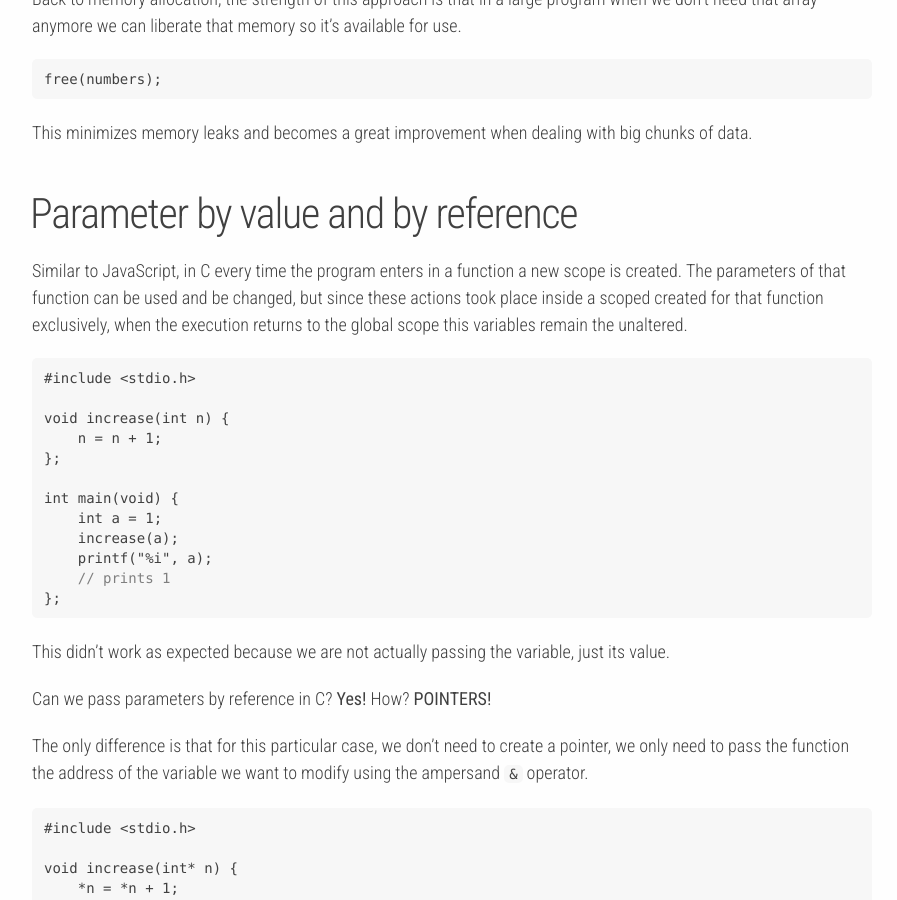
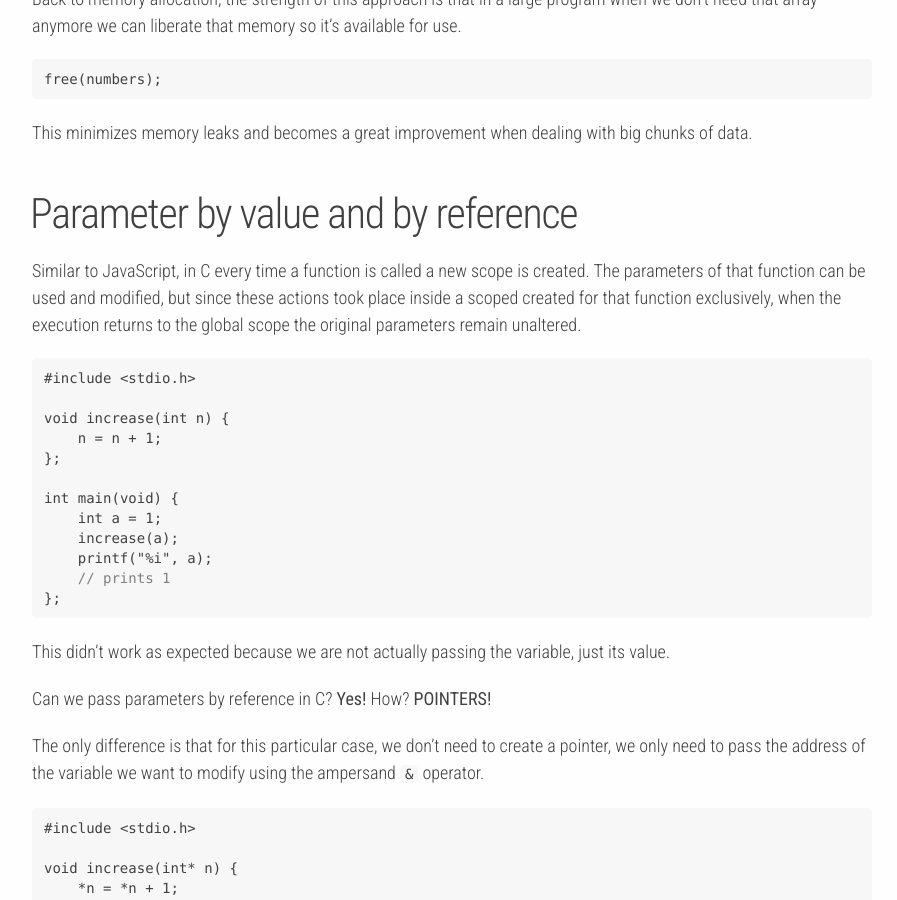
Before and after one commit to jeremenichelli/jeremenichelli.github.io, a Jekyll site: the page built from _posts/2015-11-19-pointers-in-c.md, in a window 1280 px wide and 900 px high, scrolled down 2093 px. Shown: the whole window, without its empty margins (188-1085 px from the left). Built offline with Jekyll 4.4.1, drawn with Linux system fonts in a browser that asks for light colours; Markdown is read by kramdown in place of the engine named in the settings; some of the changed text lies outside the part shown.

Commit message:
Update 2015-11-19-pointers-in-c.md

````diff
--- a/_posts/2015-11-19-pointers-in-c.md
+++ b/_posts/2015-11-19-pointers-in-c.md
@@ -10,7 +10,7 @@
 
 C is a powerful language and one of the reasons is that you can control how much space your program will take while running. It doesn't seem to be such a deal nowadays, but in times where computers have a limited amount of RAM this was an amazing feature.
 
-Every time you declare a new variable, any programming language takes a piece of the memory of the device to store it until the program dies or we make it available again somehow. In some languages these variables must be typed.
+Every time you declare a new variable, any programming language takes a piece of memory from the device to store it until the program dies or we make it available again somehow. In some languages these variables must be typed.
 
 JavaScript doesn't have types, though we could differentiate between primitives and objects, but C is a strongly typed language. This means that you have to indicate what information your variable will contain.
 
@@ -20,7 +20,7 @@
 float f = 2.5
 ```
 
-When you declare variables, the language reserves an amount in memory that will depend on that type.
+That type will define the amount of memory that's being saved.
 
 
 ## Pointers
@@ -79,7 +79,7 @@
 
 ## Parameter by value and by reference
 
-Similar to JavaScript, in C every time the program enters in a function a new scope is created. The parameters of that function can be used and be changed, but since these actions took place inside a scoped created for that function exclusively, when the execution returns to the global scope this variables remain the unaltered.
+Similar to JavaScript, in C every time a function is called a new scope is created. The parameters of that function can be used and modified, but since these actions took place inside a scoped created for that function exclusively, when the execution returns to the global scope the original parameters remain unaltered.
 
 ```c
 #include <stdio.h>
@@ -100,7 +100,7 @@
 
 Can we pass parameters by reference in C? **Yes!** How? **POINTERS!**
 
-The only difference is that for this particular case, we don't need to create a pointer, we only need to pass the function the address of the variable we want to modify using the ampersand `&` operator.
+The only difference is that for this particular case, we don't need to create a pointer, we only need to pass the address of the variable we want to modify using the ampersand `&` operator.
 
 ```c
 #include <stdio.h>
````
Also changed, not shown: other parts of _posts/2015-11-19-pointers-in-c.md (+1 -1 lines).
